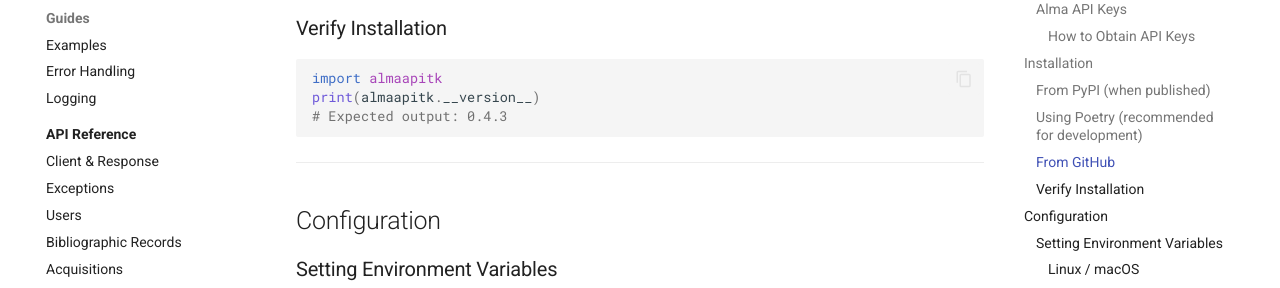
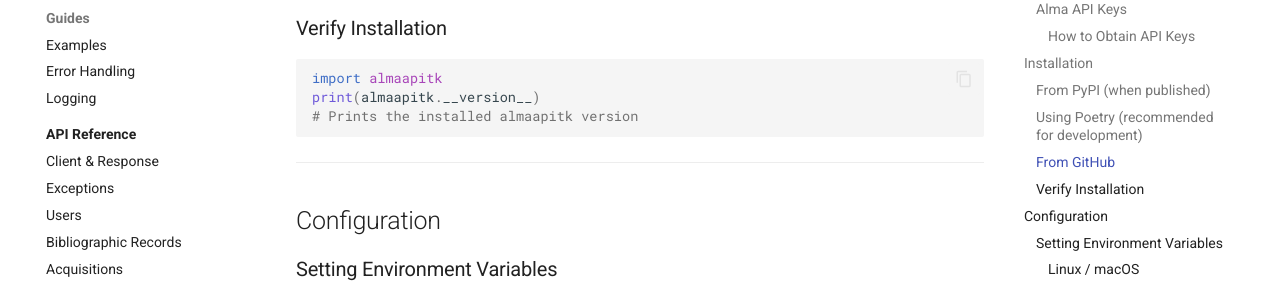
Before and after one commit to hagaybar/AlmaAPITK, an MkDocs documentation site: the page built from docs/site/getting-started.md, in a window 1280 px wide and 900 px high, scrolled down 1693 px. Shown: the part 153-441 px from the top of the window. Built offline with MkDocs 1.6.1 and Material for MkDocs 9.7.7, drawn with Linux system fonts in a browser that asks for light colours; comment, search, counter and statistics services are not loaded.

Commit message:
docs(getting-started): remove hardcoded version from the verify snippet
The install-verification snippet still said "# Expected output: 0.4.3" on
a 0.5.0 release — the one doc surface the 0.5.0 release walk missed (the
Version: headings were all caught). Replace the hardcoded number with a
version-agnostic comment so this surface can never drift again, per the
release-checklist lesson from the 0.4.0->0.4.3 cycle.

Co-Authored-By: Claude Opus 4.8 (1M context) <noreply@anthropic.com>
Claude-Session: https://claude.ai/code/session_01H5Gudot57GNg5MBFi9M2pe

````diff
--- a/docs/getting-started.md
+++ b/docs/getting-started.md
@@ -75,7 +75,7 @@ pip install -e .
 ```python
 import almaapitk
 print(almaapitk.__version__)
-# Expected output: 0.4.3
+# Prints the installed almaapitk version
 ```
 
 ---
````
